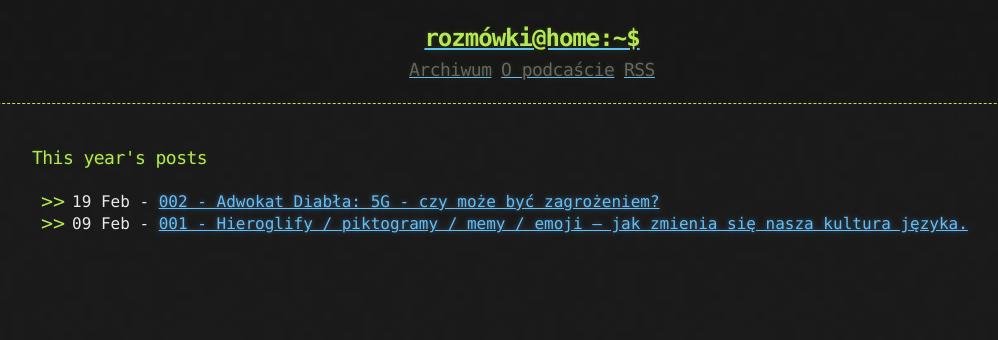
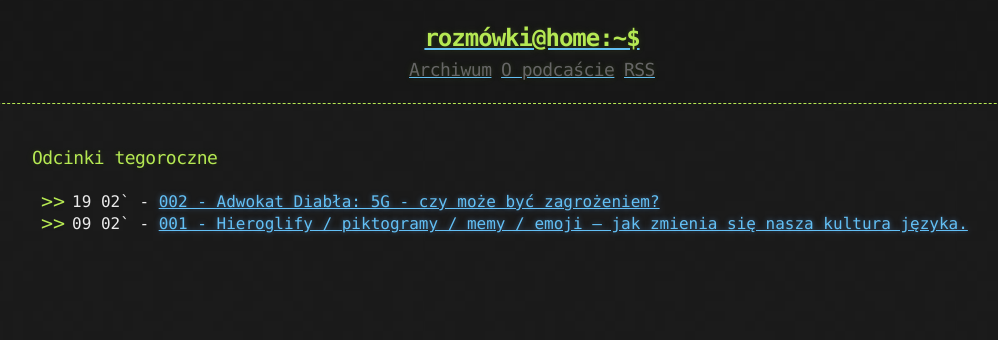
Before and after one commit to QuantumDamage/rozmowki-techno-logiczne, a Jekyll site: the page built from archive.md, in a window 1280 px wide. Shown: the top 340 px of the page, without its empty margins (108-1106 px from the left). Built offline with Jekyll 4.4.1, drawn with Linux system fonts in a browser that asks for light colours.

```diff
--- a/archive.md
+++ b/archive.md
@@ -9,7 +9,7 @@ title: Archive
     {% capture currentyear %}{{ 'now' | date: "%Y" }}{% endcapture %}
     {% capture firstpostyear %}{{ site.posts[0].date | date: '%Y' }}{% endcapture %}
     {% if currentyear == firstpostyear %}
-        <h3>This year's posts</h3>
+        <h3>Odcinki tegoroczne</h3>
     {% else %}
         <h3>{{ firstpostyear }}</h3>
     {% endif %}
@@ -26,7 +26,7 @@ title: Archive
           <ul>
         {% endif %}
       {% endunless %}
-        <li><time>{{ post.date | date:"%d %b" }} - </time>
+        <li><time>{{ post.date | date:"%d %m`" }} - </time>
           <a href="{{ post.url | prepend: site.baseurl | replace: '//', '/' }}">
             {{ post.title }}
           </a>
```
Also changed, not shown: other parts of archive.md (+1 -1 lines).
